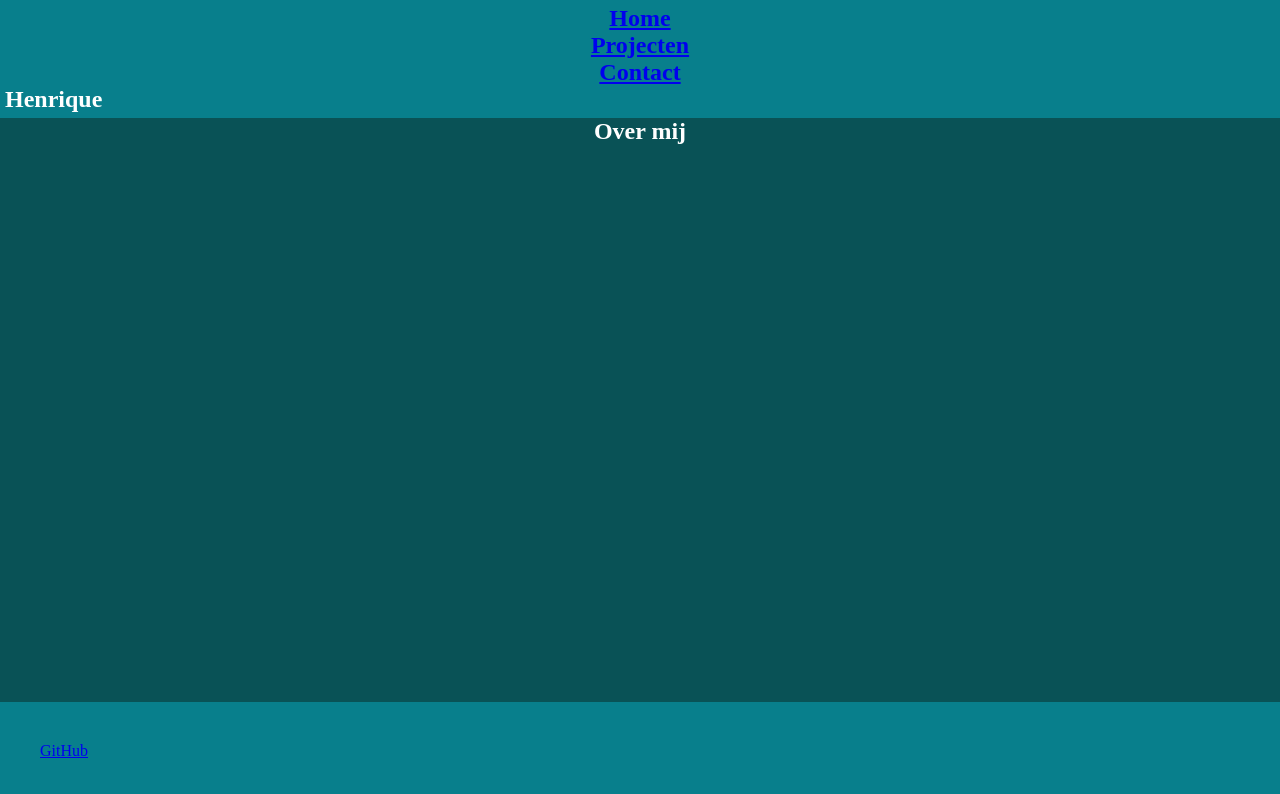
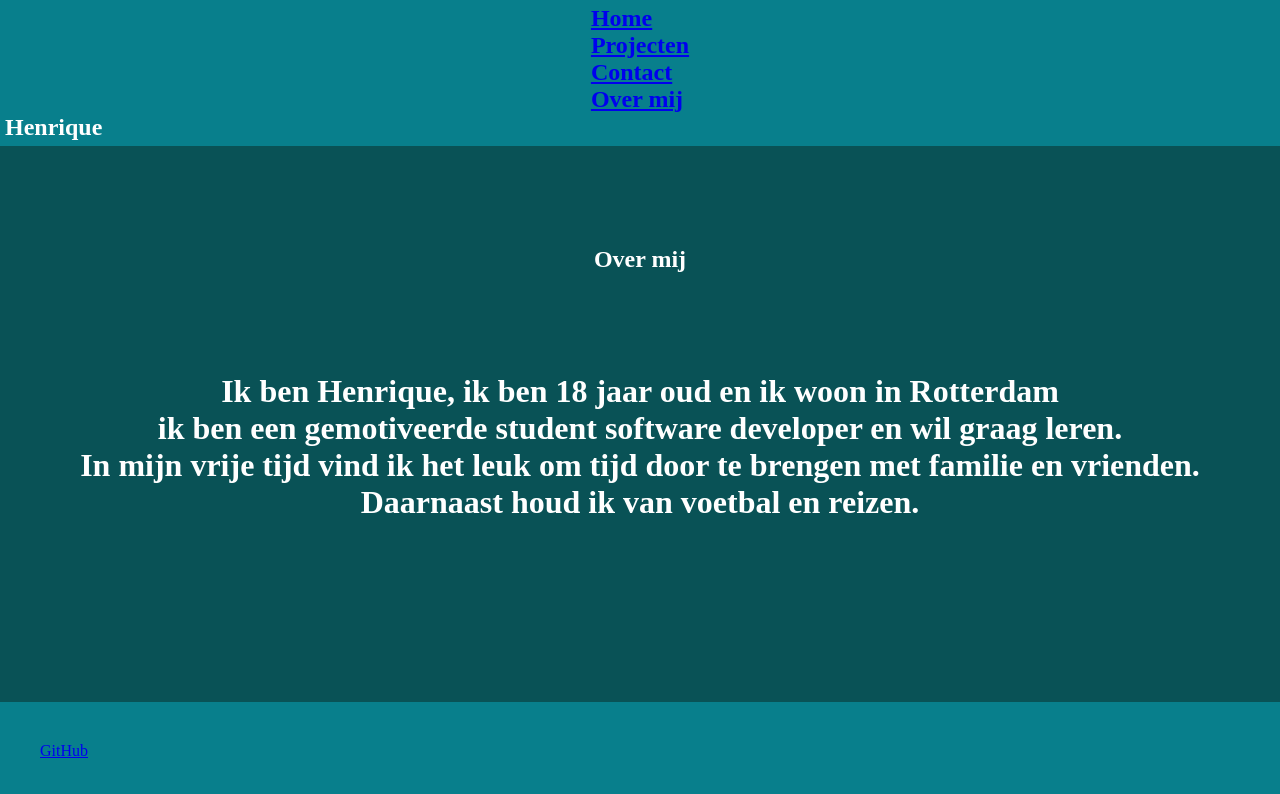
Before and after one commit to Henriquedrost/Portfolio-Henrique1, a plain HTML site: page overmij.html in a window 1280 px wide. Drawn offline with Linux system fonts and the light colour scheme.

Commit message:
update nav

```diff
--- a/contact.css
+++ b/contact.css
@@ -59,3 +59,8 @@ ul{
     left: 1350px;
     top: 285px;
 }
+
+.verzendknop{
+
+
+}
--- a/overmij.css
+++ b/overmij.css
@@ -35,13 +35,36 @@ footer{
 .projecten{
     text-align: center;
     color: white;
+    position: relative;
+    top: 100px;
 }
 
-   ul{
+   /* ul{
     text-align: center;
     text-decoration: none;
     list-style: none;
     gap: 20px;
 
 
+} */
+
+.tekstovermij{
+color: white;
+text-align: center;
+position: relative;
+top: 200px;
+
 }
+
+.navHeader {
+    width: 100%;
+}
+
+ul {
+    display: flex;
+    justify-content: center;
+    align-items: center;
+    gap: 40px;
+    list-style: none;
+    border-bottom: 1px solid #087F8C;
+}
--- a/overmij.html
+++ b/overmij.html
@@ -7,12 +7,24 @@
     <link rel='stylesheet' href='overmij.css'>
 </head>
 <body>
+    <!-- <nav> -->
+    <!-- <ul>
+       <h2> <li><a href="index.html">Home</a></li>
+        <li><a href="projecten 2.html">Projecten</a></li>
+        <li><a href="contact.html">Contact</a></li></h2>
+    </ul> -->
+
+     <div class="navHeader">
     <nav>
-    <ul>
-       <h2> <li><a href="index.html">Home</a></li>
-        <li><a href="projecten.html">Projecten</a></li>
-        <li><a href="contact.html">Contact</a></li></h2>
-    </ul>
+        <ul>
+            <h2>
+                <li><a href="index.html">Home</a></li>
+                <li><a href="projecten 2.html">Projecten</a></li>
+                <li><a href="contact.html">Contact</a></li>
+                <li><a href="overmij.html">Over mij</a></li>
+            </h2>
+        </ul>
+
 <h1>Henrique</h1>
     </nav>
 
@@ -21,6 +33,12 @@
     </div>
 </div>
     </nav>
+    <div class="tekstovermij"> <h1>
+    Ik ben Henrique, ik ben 18 jaar oud en ik woon in Rotterdam<br>ik ben een gemotiveerde student software developer en wil graag leren.
+    <br>
+    In mijn vrije tijd vind ik het leuk om tijd door te brengen met familie en vrienden.
+     <br>
+    Daarnaast houd ik van voetbal en reizen.</div></h1>
     <footer>
  <a href="https://github.com/Henriquedrost">GitHub</a>
 
--- /dev/null
+++ b/projecten 2.css
@@ -0,0 +1,64 @@
+* {
+    margin: 0;
+    padding: 0;
+    box-sizing: border-box;
+}
+
+body {
+    background-color: #095256;
+}
+
+nav {
+    background-color: #087F8C;
+    color: white;
+    padding: 25px;
+    width: 100%;
+    display: flex;
+    justify-content: space-between;
+    align-items: center;
+}
+
+.navHeader {
+    width: 100%;
+}
+
+ul {
+    display: flex;
+    justify-content: center;
+    align-items: center;
+    gap: 40px;
+    list-style: none;
+    border-bottom: 1px solid #087F8C;
+}
+
+footer {
+    background-color: #087F8C;
+    color: white;
+    padding: 35px;
+    width: 100%;
+    position: fixed;
+    bottom: 0px;
+    left: 0px;
+}
+
+.projecten {
+    text-align: center;
+    color: white;
+}
+
+
+.img {
+    width: 100%;
+    left: 1000px;
+    gap: 20px;
+    justify-content: center;
+    display: flex;
+    flex-direction: row;
+    flex-wrap: wrap;
+}
+
+
+ul li a {
+    color: white;
+    text-decoration: none;
+}
--- a/projecten.css
+++ b/projecten.css
@@ -1,32 +1,30 @@
-*{
+* {
     margin: 0;
     padding: 0;
     box-sizing: border-box;
 }
 
-
-.projecten{
-    text-align: center;
-    color: white;
+body {
+    background-color: #095256;
 }
 
-nav{
+nav {
     background-color: #087F8C;
     color: white;
     padding: 25px;
-width: 100%;
-}
-/* .home
-{
-    text-align: end;
-    color: white;
-} */
-
-body{
-    background-color: #095256;
+    width: 100vw;
 }
 
-footer{
+
+ul {
+    text-align: center;
+    text-decoration: none;
+    list-style: none;
+    gap: 20px;
+    border-bottom: 1px solid #087F8C;
+}
+
+footer {
     background-color: #087F8C;
     color: white;
     padding: 35px;
@@ -36,7 +34,14 @@ footer{
     left: 0px;
 }
 
-.img{
+.projecten {
+    text-align: center;
+    color: white;
+
+}
+
+
+.img {
     width: 100%;
     left: 1000px;
     gap: 20px;
@@ -46,11 +51,10 @@ footer{
     flex-wrap: wrap;
 }
 
-ul{
-    text-align: center;
-    text-decoration: none;
-    list-style: none;
-    gap: 20px;
 
+.navHeader{
+     display: flex;
+    justify-content: space-between;
+    align-items: center;
 
 }
```
Also changed, not shown: contact.html (+18 -2 lines), index.html (+5 -5 lines), projecten 2.html (added, +49 -0 lines), projecten.html (+13 -8 lines), Microsoft_Outlook_Icon_(2025–present).svg.webp (added), images-4.jpeg (added), images.png (added), 2 other files. Lines whose indentation alone changed are shown as unchanged.
